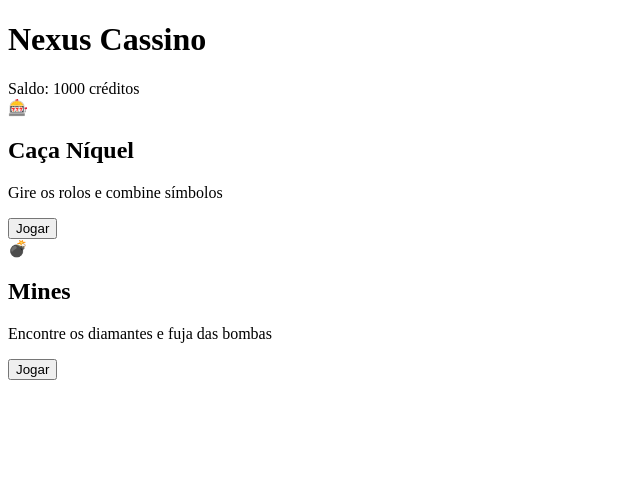
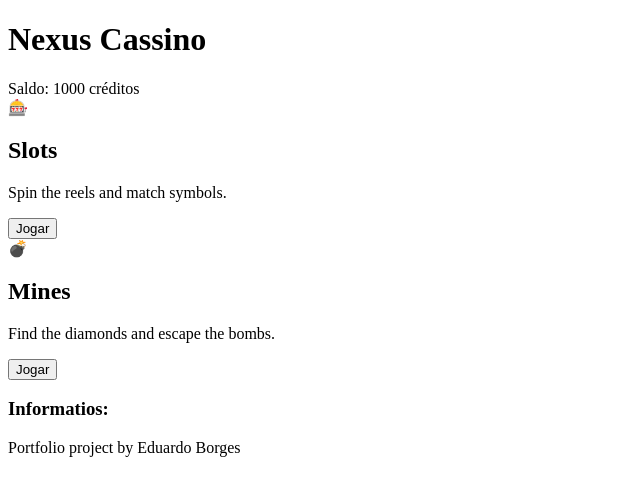
Before and after one commit to eduardofborges-collab/mini-cassino, a React (Vite) app: page / in a window 1280 px wide. Shown: the top 496 px of the page, without its empty margins (0-640 px from the left). Built offline with nearby package versions, Linux system fonts and the light colour scheme.

Commit message:
feat: add footer with virtual credits notice

```diff
--- a/src/App.tsx
+++ b/src/App.tsx
@@ -1,18 +1,16 @@
 import Header from './components/Header';
-
-import GameCard from './components/GameCard';
+import Lobby from './pages/Lobby';
+import Footer from './components/Footer';
 
 function App() {
   return (
     <div>
       <Header />
       <main>
-      <GameCard icon='🎰' nome='Caça Níquel' descricao='Gire os rolos e combine símbolos'  />
+        <Lobby />
       </main>
+        <Footer />
 
-      <main>
-      <GameCard icon='💣' nome='Mines' descricao='Encontre os diamantes e fuja das bombas'/>
-      </main>
     </div>
   );
 }
--- /dev/null
+++ b/src/components/Footer.tsx
@@ -0,0 +1,12 @@
+function Footer() {
+    return (
+        <footer>
+            <h3>Informatios:</h3>
+            <p>
+                Portfolio project by Eduardo Borges
+            </p>
+        </footer>
+    )
+}
+
+export default Footer;
--- /dev/null
+++ b/src/pages/Lobby.tsx
@@ -0,0 +1,33 @@
+import GameCard from '../components/GameCard';
+
+const games = [
+  {
+    id: 1,
+    icon: "🎰",
+    name: "Slots",
+    description: "Spin the reels and match symbols.",
+  },
+  {
+    id: 2,
+    icon: "💣",
+    name: "Mines",
+    description: "Find the diamonds and escape the bombs.",
+  },
+];
+
+function Lobby() {
+  return (
+    <section>
+      {games.map((game) => (
+        <GameCard
+          key={game.id}
+          icon={game.icon}
+          nome={game.name}
+          descricao={game.description}
+        />
+      ))}
+    </section>
+  );
+}
+
+export default Lobby;
```
